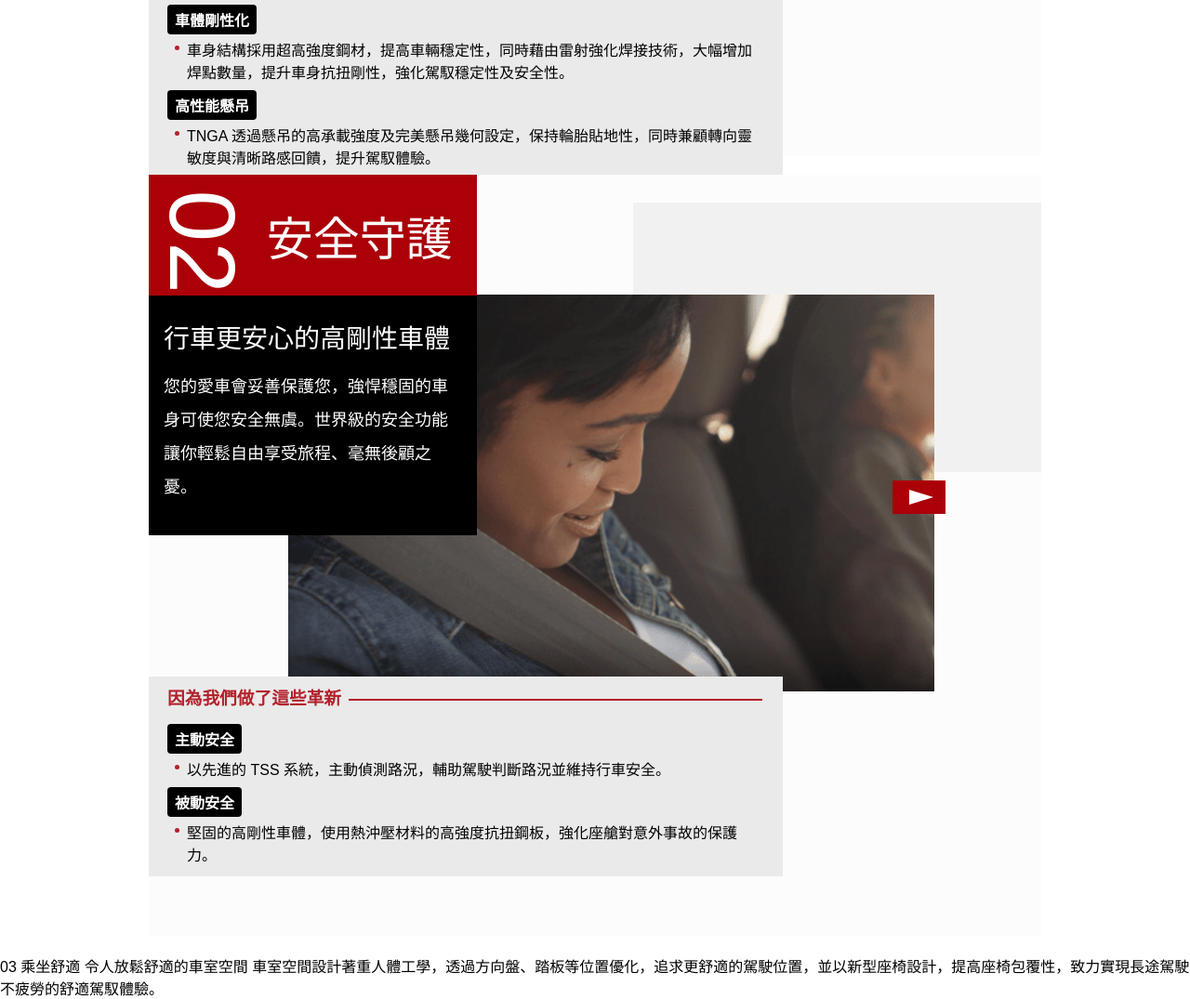
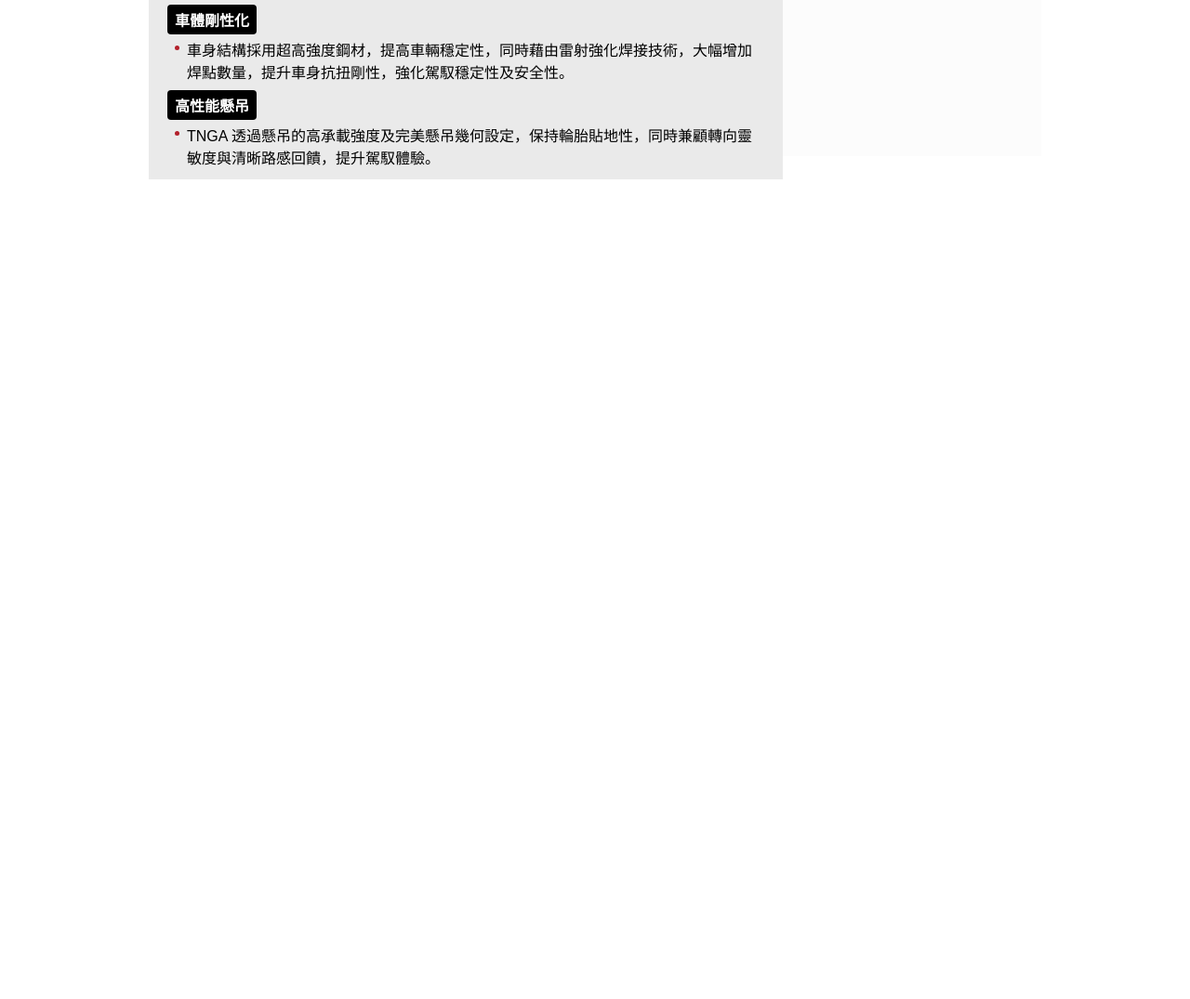
Before and after one commit to yuka1981/html-homework-02, a plain HTML site: page index-non-flex.html in a window 1280 px wide. Shown: the part 654-1729 px from the top of the page at 93% size. After the commit the page ends 847 px from the top, so only its background shows below. Drawn offline with Linux system fonts and the light colour scheme.

Commit message:
delete section2 in index-non-flex.html

```diff
--- a/index-non-flex.html
+++ b/index-non-flex.html
@@ -77,68 +77,6 @@
     </div>
   </section>
 
-  <section class="section section-02">
-    <div class="wrap">
-      <div class="title-area">
-        <div class="main-title">
-          <span>02</span>
-          <span>安全守護</span>
-        </div>
-        <div class="title-desc">
-          <span>行車更安心的高剛性車體</span>
-          <p>您的愛車會妥善保護您，強悍穩固的車身可使您安全無虞。世界級的安全功能讓你輕鬆自由享受旅程、毫無後顧之憂。</p>
-        </div>
-      </div>
-
-      <div class="background-div"></div>
-      <div class="movie-area">
-        <img src="images/car02.png" alt="">
-        <div class="play-button">
-          <div class="play-icon">
-          </div>
-        </div>
-      </div>
-
-      <div class="desc-area">
-        <div class="container">
-          <div class="sub-title">
-            <h3>因為我們做了這些革新</h3>
-          </div>
-
-          <div class="special-point">
-            <div class="desc-title">
-              <h4>主動安全</h4>
-              <div class="item">
-                <div class="list-point">
-                  <div></div>
-                </div>
-                <p>以先進的 TSS 系統，主動偵測路況，輔助駕駛判斷路況並維持行車安全。</p>
-              </div>
-            </div>
-          </div>
-
-          <div class="special-point">
-            <div class="desc-title">
-              <h4>被動安全</h4>
-              <div class="item">
-                <div class="list-point point">
-                  <div></div>
-                </div>
-                <p>堅固的高剛性車體，使用熱沖壓材料的高強度抗扭鋼板，強化座艙對意外事故的保護力。</p>
-              </div>
-            </div>
-          </div>
-
-        </div>
-      </div>
-    </div>
-  </section>
-
-
-
-  03 乘坐舒適
-  令人放鬆舒適的車室空間
-  車室空間設計著重人體工學，透過方向盤、踏板等位置優化，追求更舒適的駕駛位置，並以新型座椅設計，提高座椅包覆性，致力實現長途駕駛不疲勞的舒適駕馭體驗。
 </body>
 
 </html>
```
